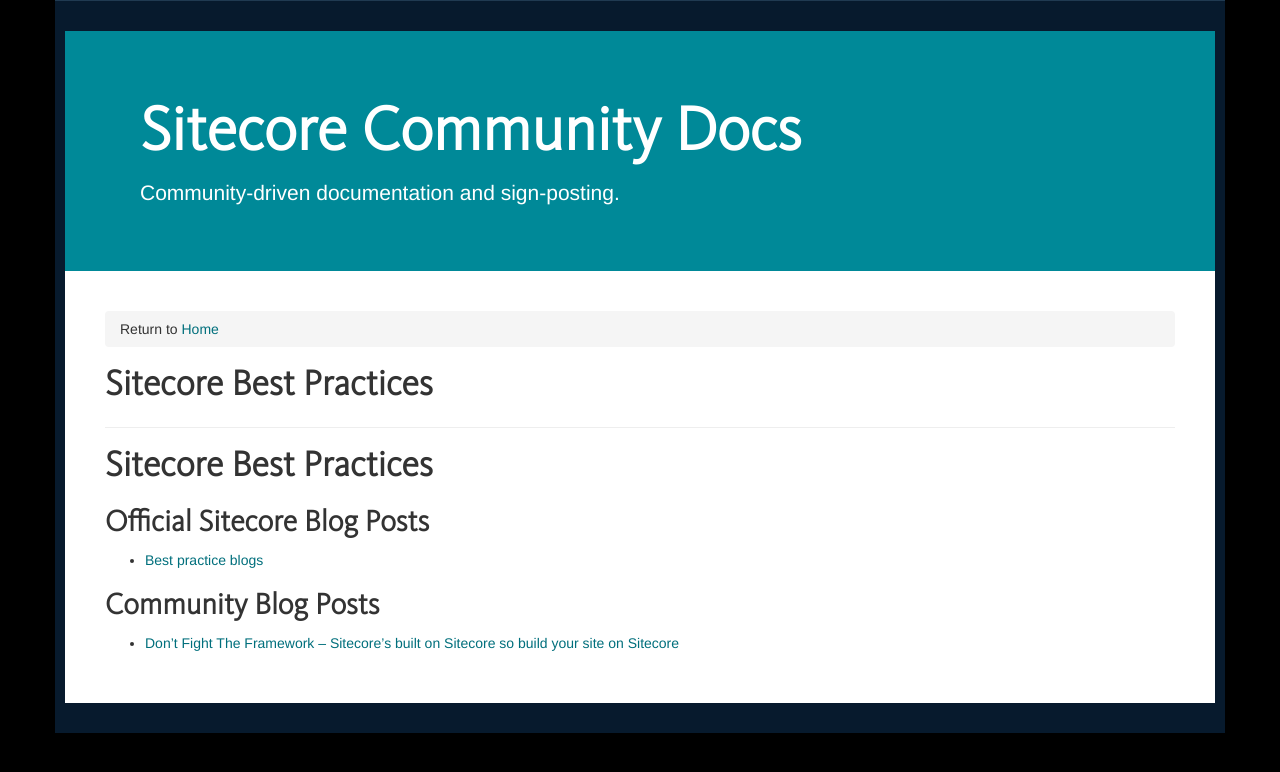
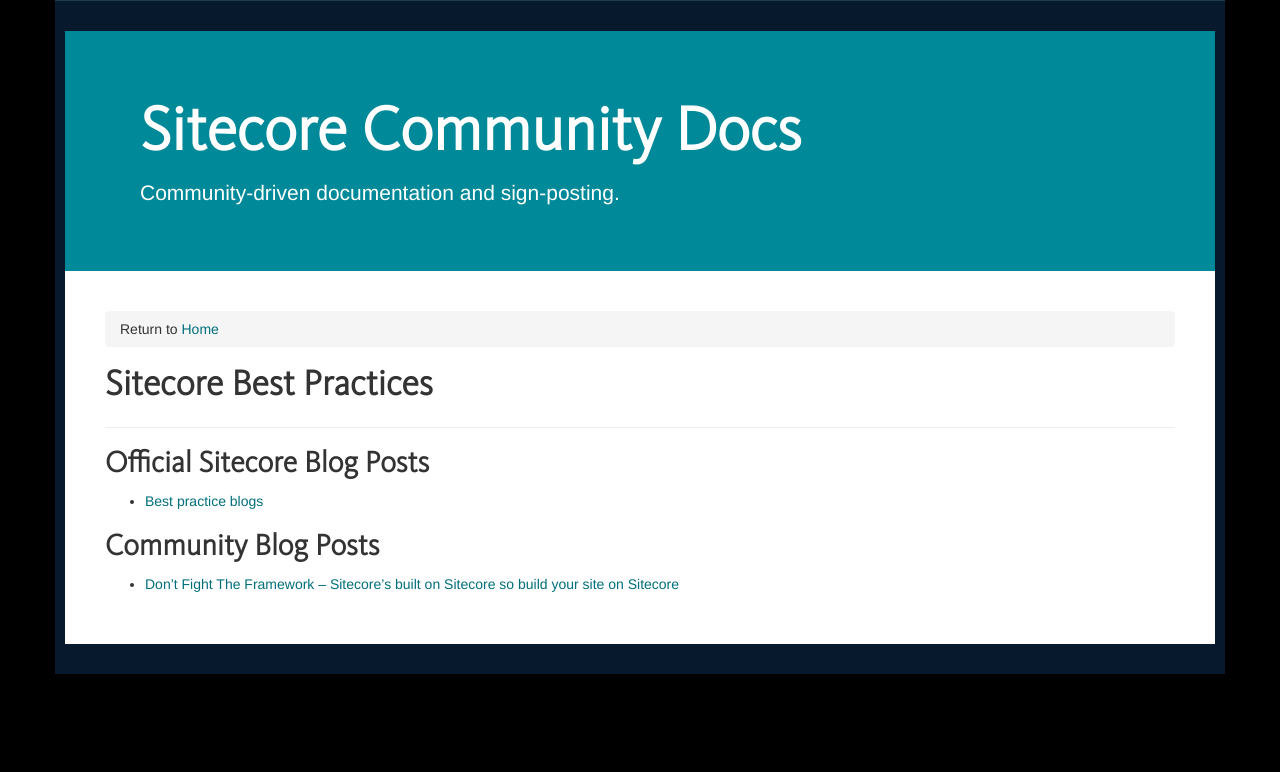
Before and after one commit to Sitecore-Community/docs, a Jekyll site: the page built from documentation/Sitecore Best Practices/index.md, in a window 1280 px wide. Shown: the top 772 px of the page. Built offline with Jekyll 4.4.1, drawn with Linux system fonts in a browser that asks for light colours; nearby versions of some CDN libraries.

Commit message:
Update index.md
Double title fix

```diff
--- a/documentation/Sitecore Best Practices/index.md
+++ b/documentation/Sitecore Best Practices/index.md
@@ -2,8 +2,6 @@
 layout: default
 title: Sitecore Best Practices
 ---
-
-# Sitecore Best Practices
 
 ## Official Sitecore Blog Posts
 * [Best practice blogs](https://www.sitecore.net/learn/blogs/best-practice-blogs)
```
